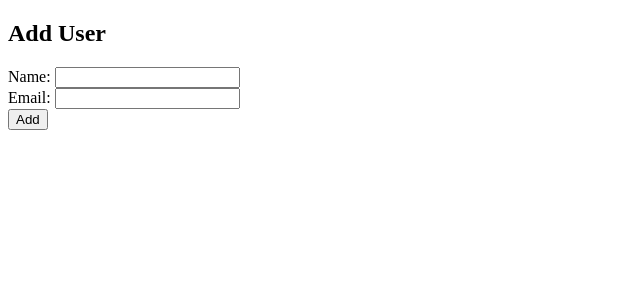
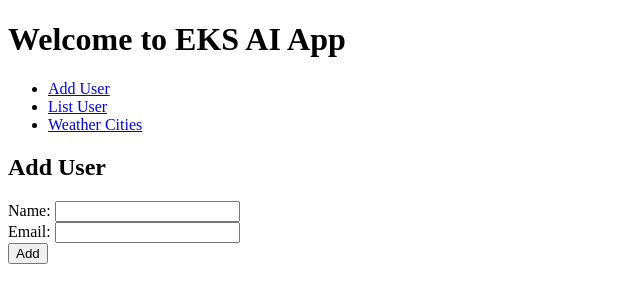
Before and after one commit to shakilmunavary/eks-ai-simple-java-user-app, a Flask app: template src/main/resources/templates/user-add.html in a window 1280 px wide. Shown: the top 303 px of the page, without its empty margins (0-640 px from the left). Run offline with Flask 3, Linux system fonts and the light colour scheme; the template is opened without the code that fills it, so the values that code supplies are empty; parts of the project's set-up code (start-up, migrations or seed data) failed here and were passed over.

Commit message:
Enhance user-add.html with navigation links
Added navigation links to the user-add page.

```diff
--- a/src/main/resources/templates/user-add.html
+++ b/src/main/resources/templates/user-add.html
@@ -4,6 +4,14 @@
     <title>Add User</title>
 </head>
 <body>
+
+          <h1>Welcome to EKS AI App</h1>
+    <ul>
+        <li><a href="/add">Add User</a></li>
+        <li><a href="/list">List User</a></li>
+        <li><a href="/weather/cities/view">Weather Cities</a></li>
+    </ul>
+
     <h2>Add User</h2>
     <form action="/add" method="post">
         Name: <input type="text" name="name"><br>
```
